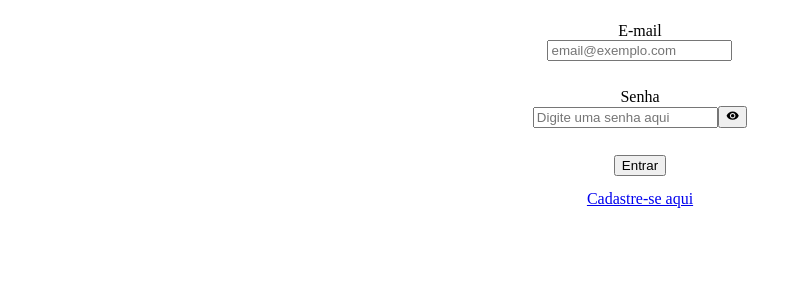
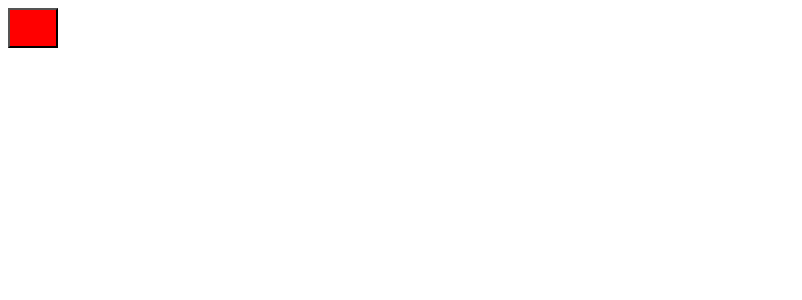
Before and after one commit to leonardomarchioro/projetocapstone_bico.com, a React (Create React App) app: page / in a window 1280 px wide. Shown: the top 300 px of the page, without its empty margins (0-802 px from the left). Built offline with nearby package versions, Linux system fonts and the light colour scheme.

Commit message:
feat: add modal logic

```diff
--- /dev/null
+++ b/src/components/ButaodeTeste/index.js
@@ -0,0 +1,10 @@
+import { Botao } from "./styles";
+
+const ButaodeTeste = ({ text, ...rest }) => {
+  return (
+    <div>
+      <Botao {...rest}>{text}</Botao>
+    </div>
+  );
+};
+export default ButaodeTeste;
--- /dev/null
+++ b/src/components/ButaodeTeste/styles.js
@@ -0,0 +1,8 @@
+import styled from "styled-components";
+
+export const Botao = styled.button`
+  background-color: red;
+  height: 40px;
+  width: 50px;
+  cursor: pointer;
+`;
--- a/src/pages/Home/index.jsx
+++ b/src/pages/Home/index.jsx
@@ -1,9 +1,18 @@
 import ModalLogin from "../../components/ModalLogin";
+import ButaodeTeste from "../../components/ButaodeTeste";
+import { useState } from "react";
 
 const Home = () => {
+  const [modalLoginUp, setModalLoginUp] = useState(false);
+
+  const openModalLogin = () => {
+    setModalLoginUp((prevCheck) => !prevCheck);
+  };
+
   return (
     <div>
-      <ModalLogin />
+      <ButaodeTeste onClick={openModalLogin} />
+      {modalLoginUp && <ModalLogin setModalLoginUp={setModalLoginUp} />}
     </div>
   );
 };
```
